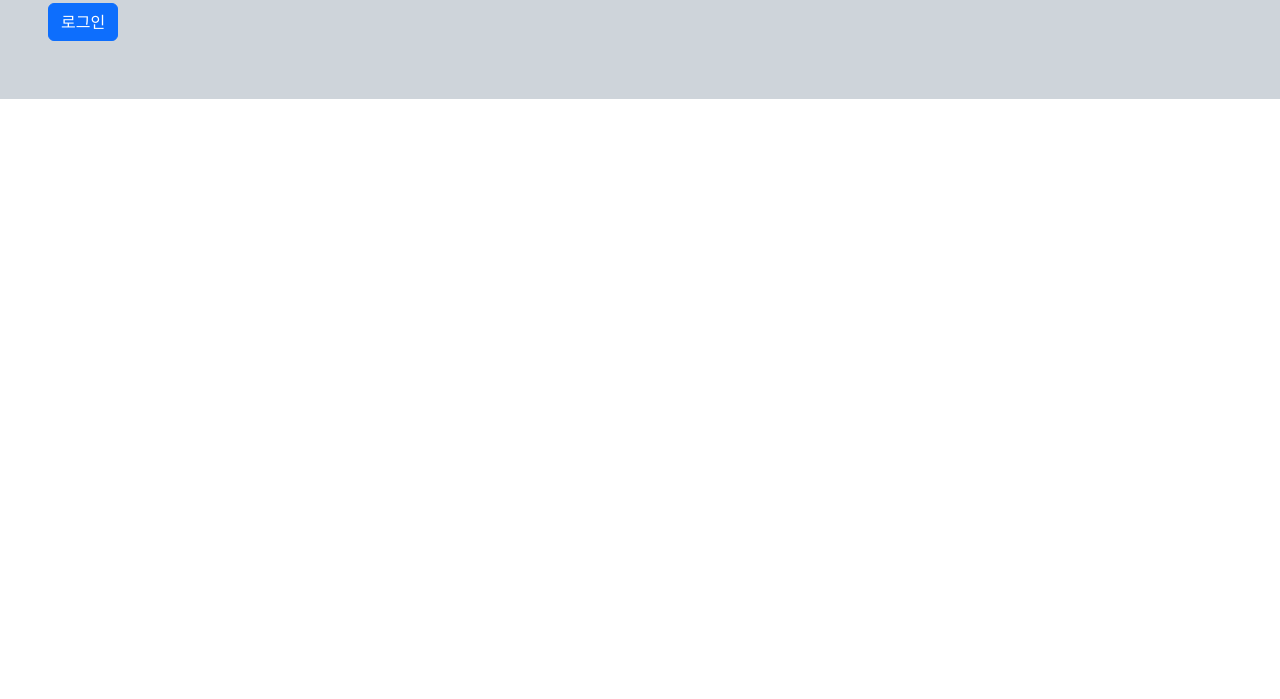
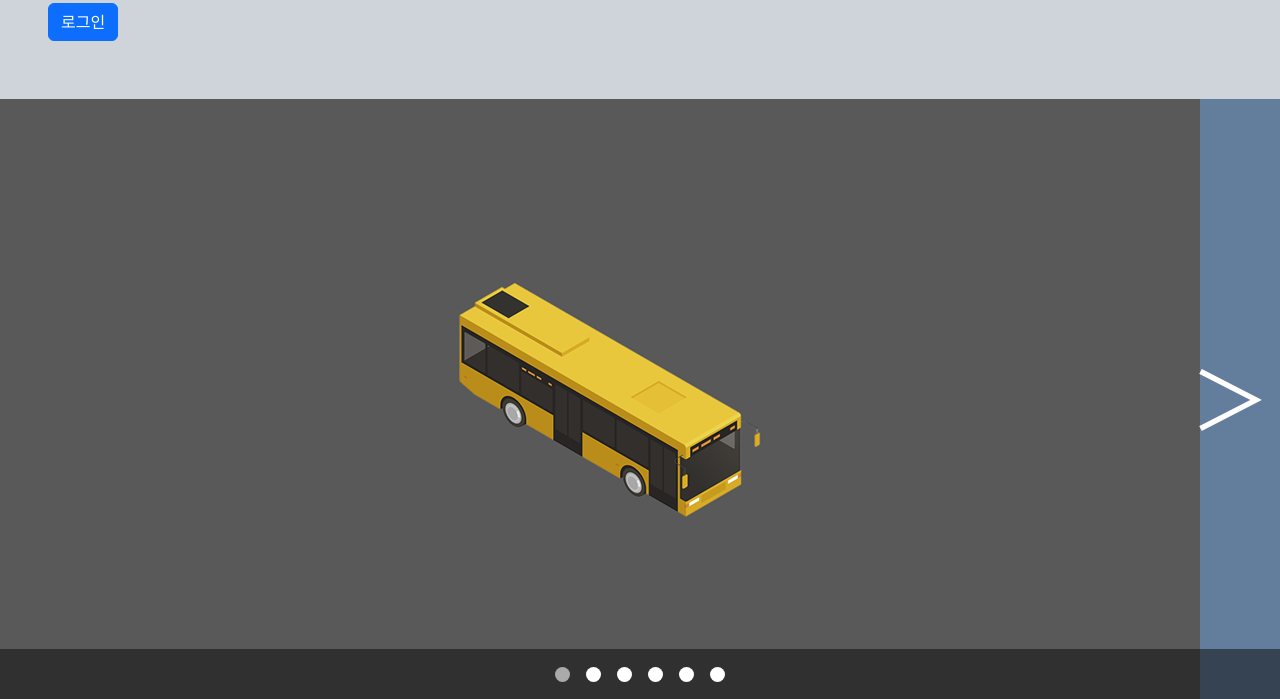
Before and after one commit to brighteast99/Basic-JavaScript, a plain HTML site: page practice/index.html in a window 1280 px wide. Shown: the part 157-856 px from the top of the page. Before the commit the page ends 800 px from the top, so only its background shows below. Drawn offline with nearby package versions, Linux system fonts and the light colour scheme.

Commit message:
연습-carousel 구현

```diff
--- a/practice_classlist/index.html
+++ b/practice/index.html
@@ -76,6 +76,20 @@
       5초 이내에 구매시 사은품 증정!
     </div>
 
+    <div class="carousel">
+      <div class="carousel-inner">
+        <div class="item"><img src="./resources/car1.png" /></div>
+        <div class="item"><img src="./resources/car2.png" /></div>
+        <div class="item"><img src="./resources/car3.png" /></div>
+        <div class="item"><img src="./resources/car1.png" /></div>
+        <div class="item"><img src="./resources/car2.png" /></div>
+        <div class="item"><img src="./resources/car3.png" /></div>
+      </div>
+      <div class="carousel-prev">＜</div>
+      <div class="carousel-next">＞</div>
+      <div class="carousel-control"></div>
+    </div>
+
     <script>
       $(".navbar-brand").html("Navigation bar");
       //JQuery is applied to all elements selected by the selector
@@ -119,6 +133,47 @@
           clearInterval(interval);
         }
       }, 1000);
+
+      let carousel = 0;
+      const max = $(".carousel-inner").children().length;
+      for (let i = 0; i < max; i++)
+        $(".carousel-control").append(
+          `<button id="carousel-${i}" type="button"></button>`
+        );
+
+      $("#carousel-0").addClass("active");
+      $(".carousel-prev").hide();
+      if (max == 1) $(".carousel-next").hide();
+
+      $(".carousel-control>button").on("click", (e) => {
+        carousel = e.target.id.split("-")[1];
+        updateCarousel();
+      });
+
+      $(".carousel-prev").on("click", () => {
+        carousel = Math.max(carousel - 1, 0);
+        updateCarousel();
+      });
+
+      $(".carousel-next").on("click", () => {
+        carousel = Math.min(carousel + 1, max - 1);
+        updateCarousel();
+      });
+
+      function updateCarousel() {
+        $(".carousel-inner").css(
+          "transform",
+          `translateX(${-100 * carousel}vw)`
+        );
+        if (carousel == max - 1) $(".carousel-next").hide();
+        else $(".carousel-next").show();
+
+        if (carousel == 0) $(".carousel-prev").hide();
+        else $(".carousel-prev").show();
+
+        $(".carousel-control>button").removeClass("active");
+        $(`#carousel-${carousel}`).addClass("active");
+      }
     </script>
     <!-- Bootstrap -->
     <script
--- /dev/null
+++ b/practice/styles/main.css
@@ -0,0 +1,114 @@
+.black-bg {
+  width: 100%;
+  height: 100%;
+  position: fixed;
+  background: rgba(0, 0, 0, 0.5);
+  z-index: 5;
+  padding: 30px;
+
+  visibility: hidden;
+  opacity: 0;
+  transition: all 0.1s;
+}
+.white-bg {
+  position: absolute;
+  width: 30rem;
+
+  background: white;
+  border-radius: 5px;
+  padding: 30px;
+
+  top: 50%;
+  left: 0;
+  right: 0;
+  margin: auto;
+  transform: translateY(-50%);
+}
+.show {
+  visibility: visible;
+  opacity: 1;
+}
+
+.list-group {
+  position: absolute;
+  width: 100%;
+  height: 0px;
+  border-radius: 0;
+  overflow: hidden;
+  transition: all 0.2s;
+}
+
+.list-expanded {
+  height: 206px;
+}
+
+.carousel {
+  position: relative;
+  overflow: hidden;
+  width: 100vw;
+}
+
+.carousel > div.carousel-inner {
+  display: flex;
+  overflow: visible;
+  transition: transform 0.25s;
+}
+
+.carousel > div.carousel-inner > div.item {
+  width: 100vw;
+}
+
+.carousel > div.carousel-control {
+  position: absolute;
+  bottom: 0;
+  display: flex;
+  justify-content: center;
+  align-items: center;
+  background-color: #0007;
+  width: 100%;
+  height: 50px;
+  gap: 1em;
+}
+
+.carousel > div.carousel-control > button {
+  width: 15px;
+  height: 15px;
+  border: none;
+  border-radius: 50%;
+  box-sizing: border-box;
+  background-color: white;
+  transition: all 0.1s;
+}
+
+.carousel > div.carousel-control > button:hover:not(.active) {
+  box-shadow: 0 0 3px 2px lightgray;
+}
+
+.carousel > div.carousel-control > button.active {
+  background-color: #aaa;
+  cursor: default;
+}
+
+.carousel-prev,
+.carousel-next {
+  position: absolute;
+  top: 0;
+  width: 100px;
+  height: 100%;
+  display: flex;
+  flex-direction: column;
+  align-items: center;
+  justify-content: center;
+  color: white;
+  font-size: 5em;
+  user-select: none;
+  cursor: pointer;
+}
+
+.carousel-prev {
+  left: 0;
+}
+
+.carousel-next {
+  right: 0;
+}
--- a/practice_classlist/styles/main.css
+++ /dev/null
@@ -1,40 +0,0 @@
-.black-bg {
-  width: 100%;
-  height: 100%;
-  position: fixed;
-  background: rgba(0, 0, 0, 0.5);
-  z-index: 5;
-  padding: 30px;
-
-  visibility: hidden;
-  opacity: 0;
-  transition: all 0.1s;
-}
-.white-bg {
-  position: absolute;
-  width: 30rem;
-
-  background: white;
-  border-radius: 5px;
-  padding: 30px;
-
-  top: 50%;
-  left: 0;
-  right: 0;
-  margin: auto;
-  transform: translateY(-50%);
-}
-.show {
-  visibility: visible;
-  opacity: 1;
-}
-
-.list-group {
-  height: 0px;
-  overflow: hidden;
-  transition: all 0.2s;
-}
-
-.list-expanded {
-  height: 206px;
-}
```
Also changed, not shown: practice/resources/car1.png (added), practice/resources/car2.png (added), practice/resources/car3.png (added), practice/success.html (renamed from practice_classlist/success.html).
